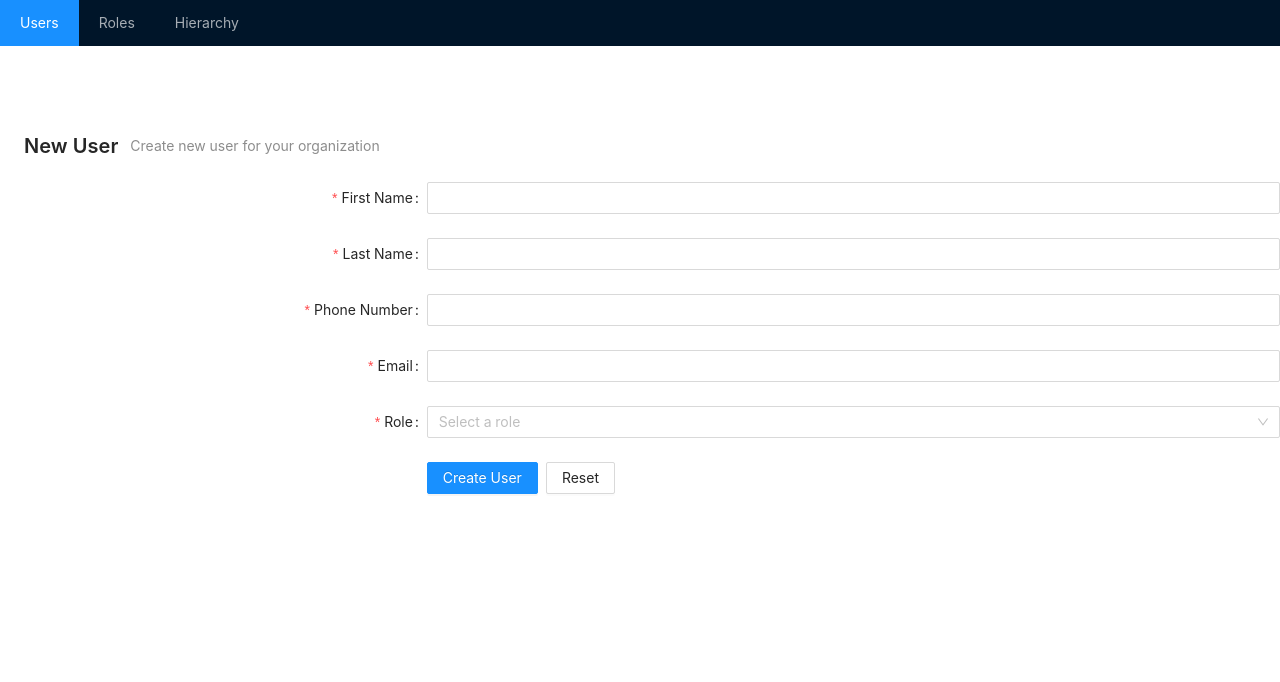
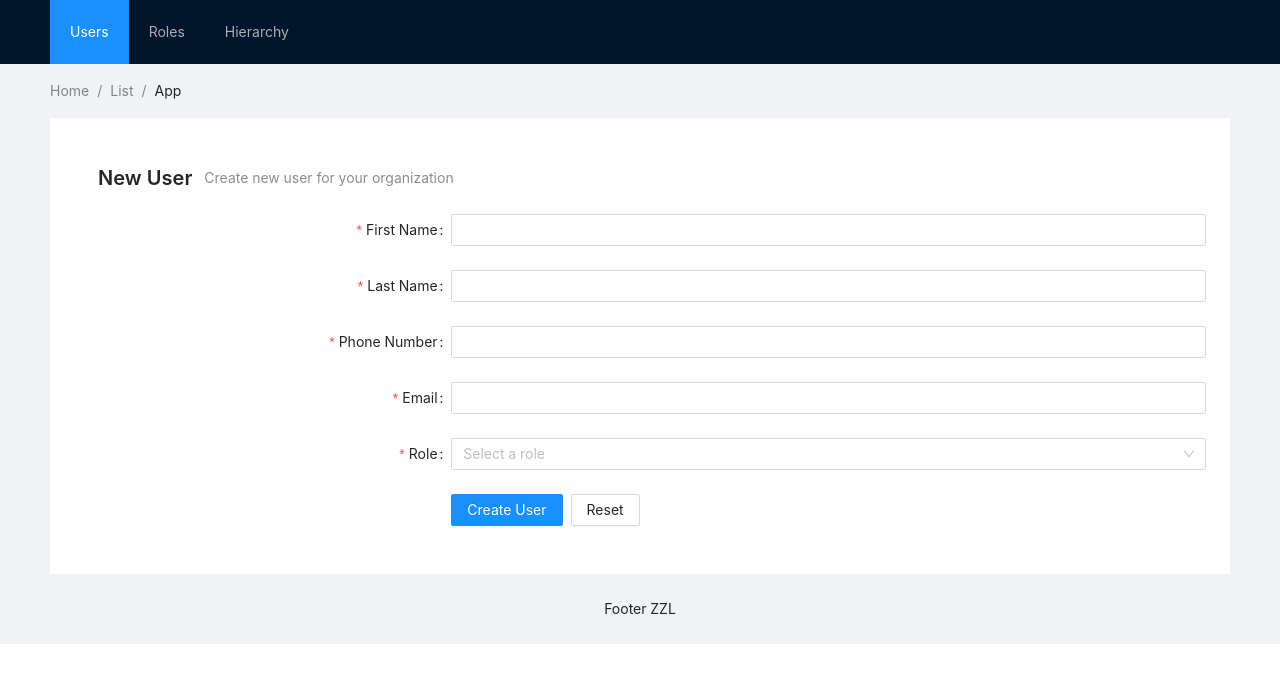
Before and after one commit to 19sriram/zzl, a React (Create React App) app in the folder frontend/: page / in a window 1280 px wide. Shown: the top 682 px of the page. Built offline with nearby package versions, Linux system fonts and the light colour scheme; no server answers.

Commit message:
layout change with router

```diff
--- a/frontend/src/components/layout/layout.tsx
+++ b/frontend/src/components/layout/layout.tsx
@@ -13,50 +13,29 @@ import {
   Link
 } from "react-router-dom";
 
-
 const LayoutWrapper= ()=> {
   const { Header, Content, Footer } = Layout;
   getUser();
   return (
-//     <>
-//      <Layout>
-// <Header style={{ position: 'fixed', zIndex: 1, width: '100%' }}>
-// <div className="logo" />
-// <Menu theme="dark" mode="horizontal" defaultSelectedKeys={['2']}>
-// <Menu.Item key="1">nav 1</Menu.Item>
-// <Menu.Item key="2">nav 2</Menu.Item>
-// <Menu.Item key="3">nav 3</Menu.Item>
-// </Menu>
-// </Header>
-// <Content className="site-layout" style={{ padding: '0 50px', marginTop: 64 }}>
-// <Breadcrumb style={{ margin: '16px 0' }}>
-// <Breadcrumb.Item>Home</Breadcrumb.Item>
-// <Breadcrumb.Item>List</Breadcrumb.Item>
-// <Breadcrumb.Item>App</Breadcrumb.Item>
-// </Breadcrumb>
-// <div className="site-layout-background" style={{ padding: 24, minHeight: 380 }}>
-// <AddUser/>
-// {/* <AddRole/> */}
-// {/* <Treeview/> */}
-// </div>
-// </Content>
-// <Footer style={{ textAlign: 'center' }}>Footer ZZL</Footer>
-// </Layout>
-//     </>
     <>
+     <Layout>
      <Router>
+
+<Header style={{ position: 'fixed', zIndex: 1, width: '100%' }}>
+<div className="logo" />
  <Menu theme="dark" mode="horizontal" defaultSelectedKeys={['1']}>
  <Menu.Item key="1"><Link to="/">Users</Link></Menu.Item>
  <Menu.Item key="2"><Link to="/roles">Roles</Link></Menu.Item>
  <Menu.Item key="3"><Link to="/hierarchy">Hierarchy</Link></Menu.Item>
  </Menu>
-      <div>
-
-
-        {/* A <Switch> looks through its children <Route>s and
-            renders the first one that matches the current URL. */}
-             <Content className="site-layout" style={{ padding: '0 0px', marginTop: 64 }}>
-
+</Header>
+<Content className="site-layout" style={{ padding: '0 50px', marginTop: 64 }}>
+<Breadcrumb style={{ margin: '16px 0' }}>
+<Breadcrumb.Item>Home</Breadcrumb.Item>
+<Breadcrumb.Item>List</Breadcrumb.Item>
+<Breadcrumb.Item>App</Breadcrumb.Item>
+</Breadcrumb>
+<div className="site-layout-background" style={{ padding: 24, minHeight: 380 }}>
 <Switch>
           <Route path="/hierarchy">
             <Treeview />
@@ -68,10 +47,13 @@ const LayoutWrapper= ()=> {
             <AddUser />
           </Route>
         </Switch>
+</div>
 </Content>
-      </div>
+<Footer style={{ textAlign: 'center' }}>Footer ZZL</Footer>
 </Router>
+</Layout>
     </>
+
 )
 }
 
```
Lines whose indentation alone changed are shown as unchanged.
